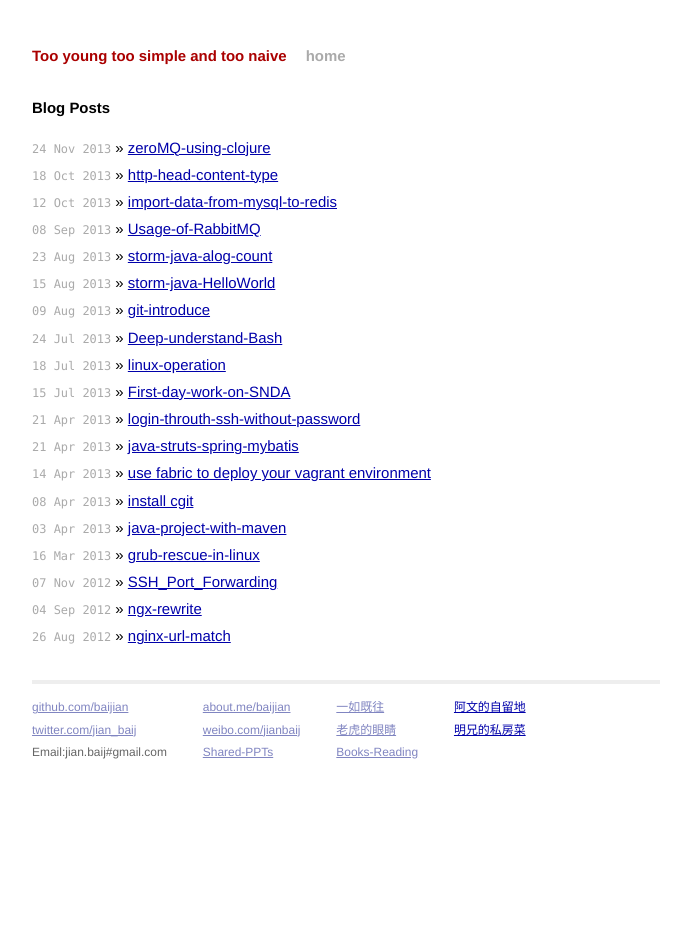
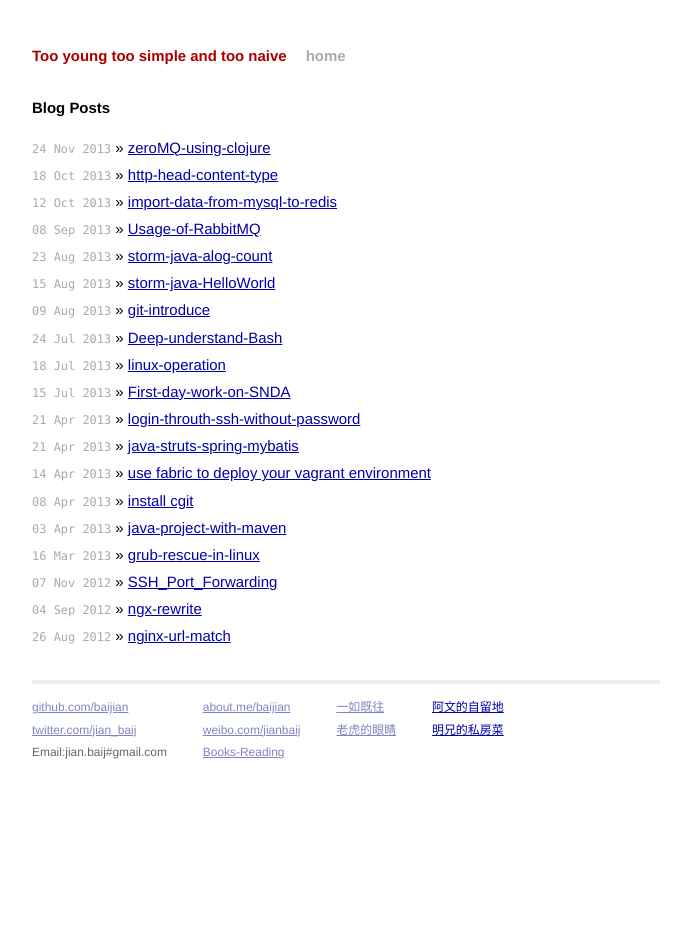
Before and after one commit to baijian/baijian.github.io, a Jekyll site: the page built from index.html, in a window 1280 px wide. Shown: the whole page, without its empty margins (294-985 px from the left). Built offline with Jekyll 4.4.1, drawn with Linux system fonts in a browser that asks for light colours; Markdown is read by kramdown in place of the engine named in the settings.

```diff
--- a/_layouts/default.html
+++ b/_layouts/default.html
@@ -36,14 +36,13 @@
               <p>
                 <a href="http://about.me/baijian">about.me/baijian</a><br />
                 <a href="http://weibo.com/jianbaij">weibo.com/jianbaij</a><br />
-                <a href="ppts.html">Shared-PPTs</a><br/>
+                <a href="books.html">Books-Reading</a>
               </p>
             </div>
             <div class="contact">
                 <p>
                     <a href="http://qiangwang.github.io">一如既往</a><br/>
                     <a href="http://wanghd.com/">老虎的眼睛</a><br/>
-                    <a href="books.html">Books-Reading</a>
                 </p>
             </div>
             <div>
```
